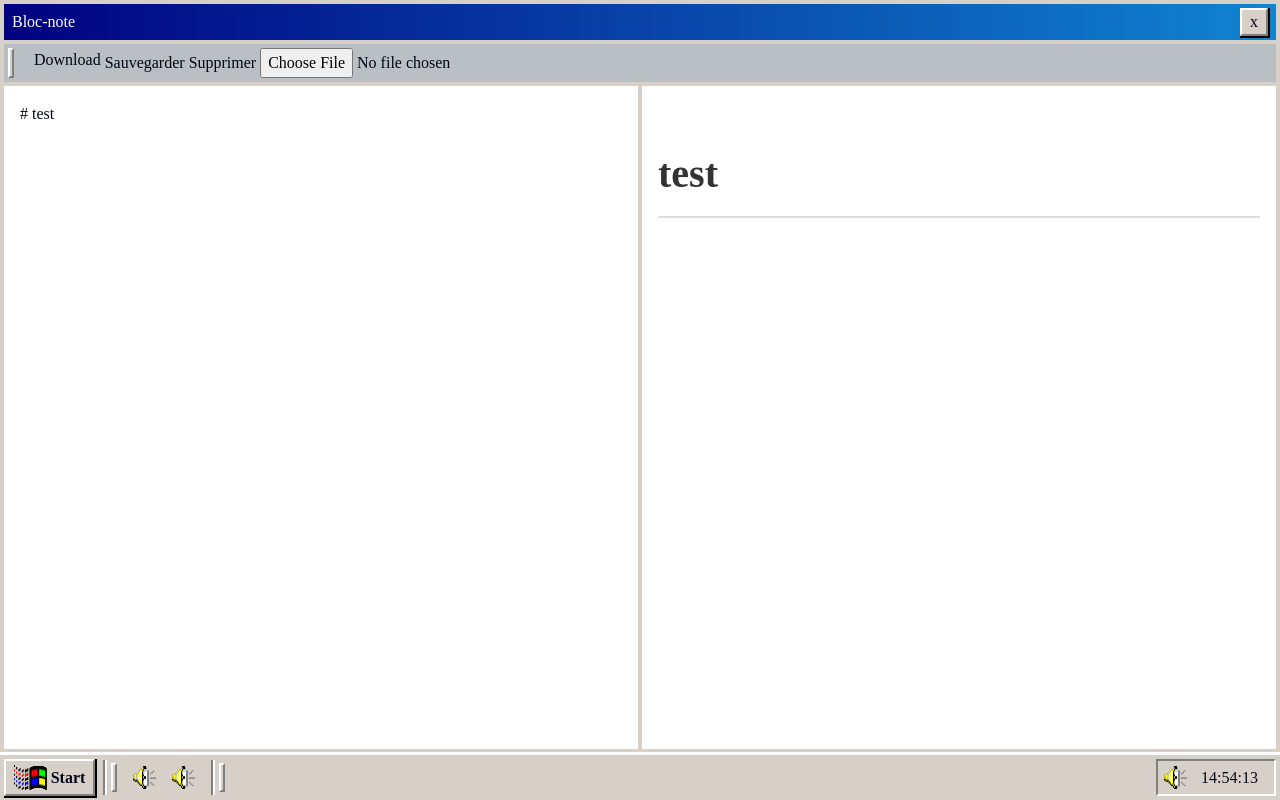
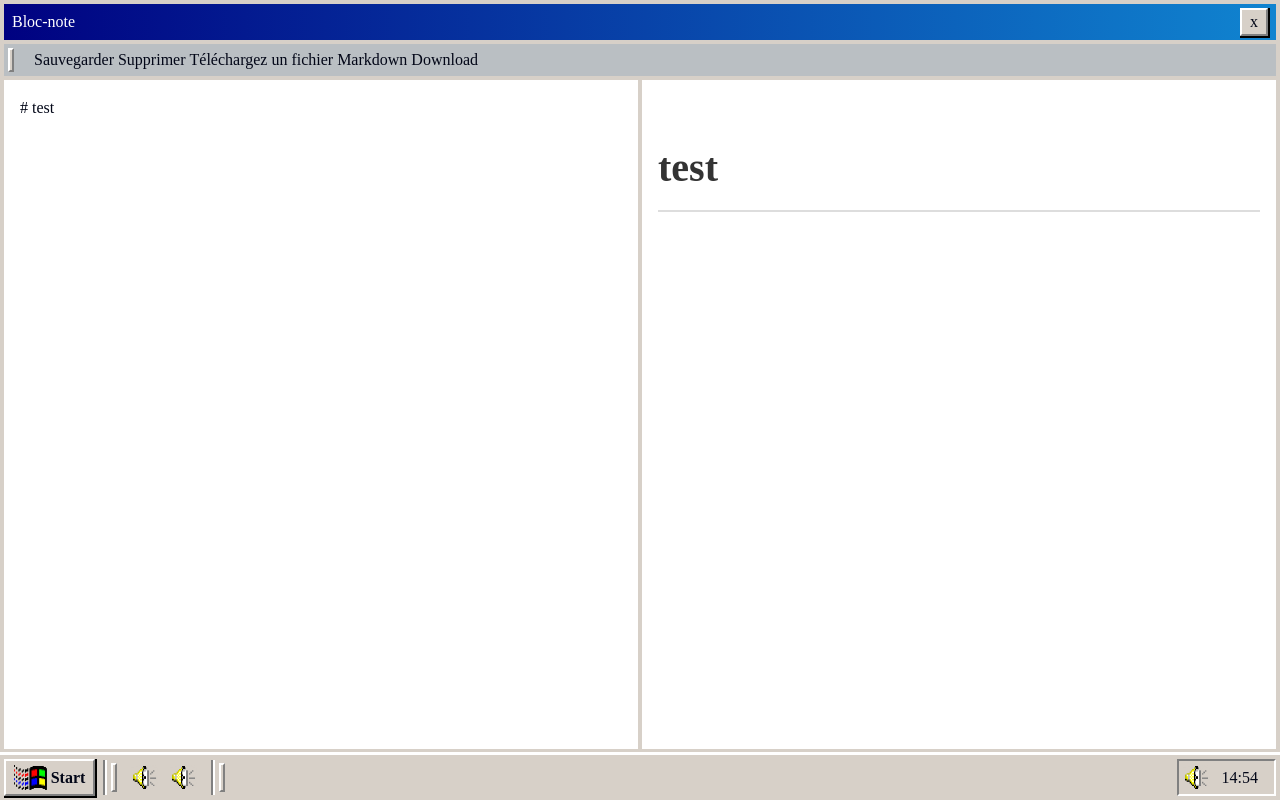
Before and after one commit to Alexis-Gontier/projet-markdown-window-2000, a React (Vite) app: page /dashboard/1 in a window 1280 px wide. Built offline with nearby package versions, Linux system fonts and the light colour scheme; a web font is replaced by a local one.

Commit message:
💄 du style

```diff
--- a/src/components/markdown/Markdow.jsx
+++ b/src/components/markdown/Markdow.jsx
@@ -55,12 +55,23 @@ function Markdown() {
                     </h2>
                     <Link to={"/dashboard"} className="group bg-[#D7D0C8] max-h-full px-2 flex justify-center items-center gap-1 border-2 border-t-[#fff] border-r-[#808080] border-b-[#808080] border-l-[#fff] shadow-[1px_1px_0px_1px_#000] focus:bg-[#c7c1ba] focus:border-t-[#808080] focus:border-r-[#fff] focus:border-b-[#fff] focus:border-l-[#808080] focus:shadow-[0px_0px_0px_0px_#000] focus:translate-x-px focus:translate-y-px">x</Link>
                 </div>
-                <div className="bg-[#babfc3] flex gap-1 p-1">
-                <div className="h-full w-1.5 mr-4 bg-[#D7D0C8] flex border-2 border-t-[#fff] border-r-[#808080] border-b-[#808080] border-l-[#fff]"></div>
-                <DownloadMarkdown />
-                    <button onClick={sauvegarderInput}>Sauvegarder</button>
-                    <button onClick={supprimerInput}>Supprimer</button>
-                    <input type="file" accept=".md" onChange={chargerFichier} />
+                <div className="bg-[#babfc3] flex items-center gap-1 p-1">
+                    <div className="h-full w-1.5 mr-4 bg-[#D7D0C8] flex border-2 border-t-[#fff] border-r-[#808080] border-b-[#808080] border-l-[#fff]"></div>
+                    <button onClick={sauvegarderInput} className="hover:underline">Sauvegarder</button>
+                    <button onClick={supprimerInput} className="hover:underline">Supprimer</button>
+                    <input
+                        type="file"
+                        accept=".md"
+                        onChange={chargerFichier}
+                        className="hidden"
+                        id="file-input"
+                    />
+
+                    <label for="file-input" class="hover:underline cursor-pointer">
+                        Téléchargez un fichier Markdown
+                    </label>
+
+                    <DownloadMarkdown />
                 </div>
                 <div id="content" className="w-full h-full flex gap-1">
                     <textarea
--- a/src/components/ui/Taskbar/Clock.jsx
+++ b/src/components/ui/Taskbar/Clock.jsx
@@ -7,7 +7,7 @@ export default function Clock() {
   const options = {
     hour: '2-digit',
     minute: '2-digit',
-    second: '2-digit'
+    // second: '2-digit'
   };
 
   const [clock, setClock] = useState(getDate(options));
@@ -15,7 +15,7 @@ export default function Clock() {
   useEffect(() => {
     const objetInterval = setInterval(() => {
       setClock(getDate(options));
-    }, 1000);
+    }, 60000);
 
     return () => clearInterval(objetInterval);
   }, []);
```
